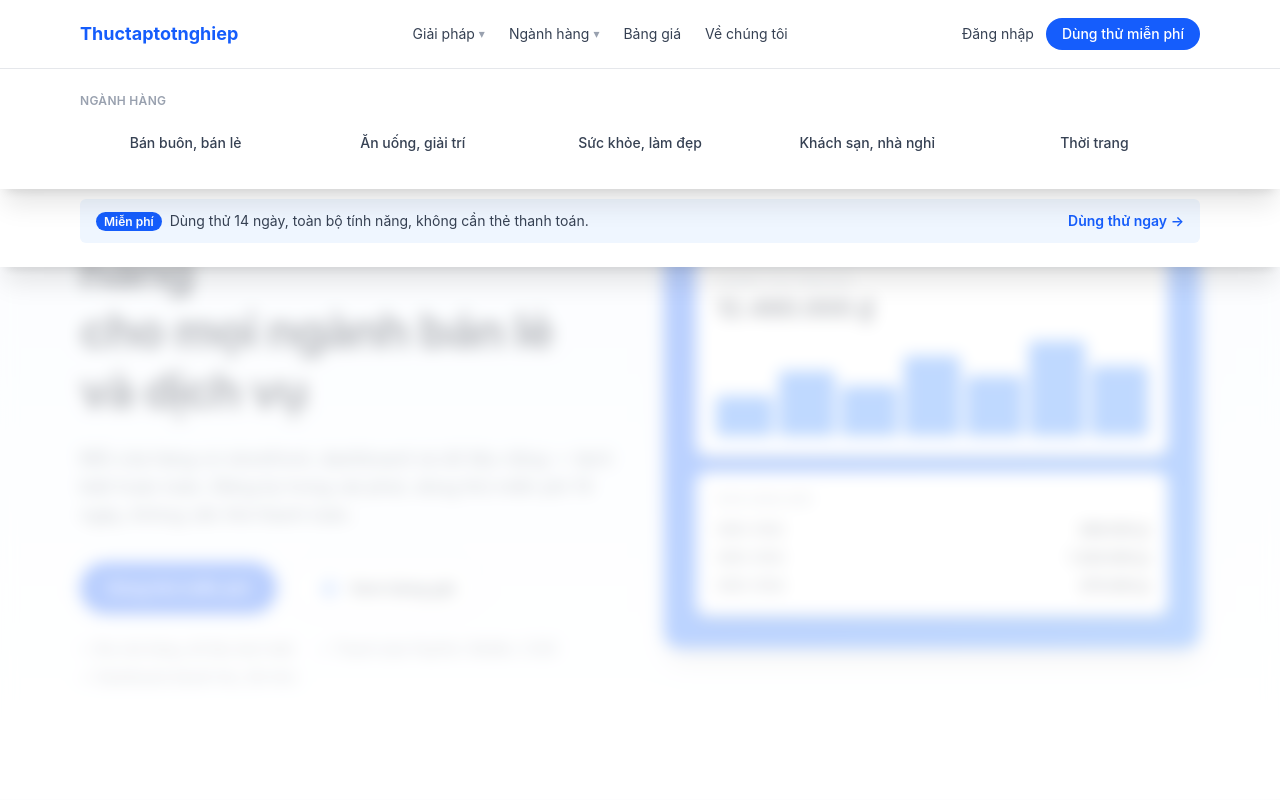
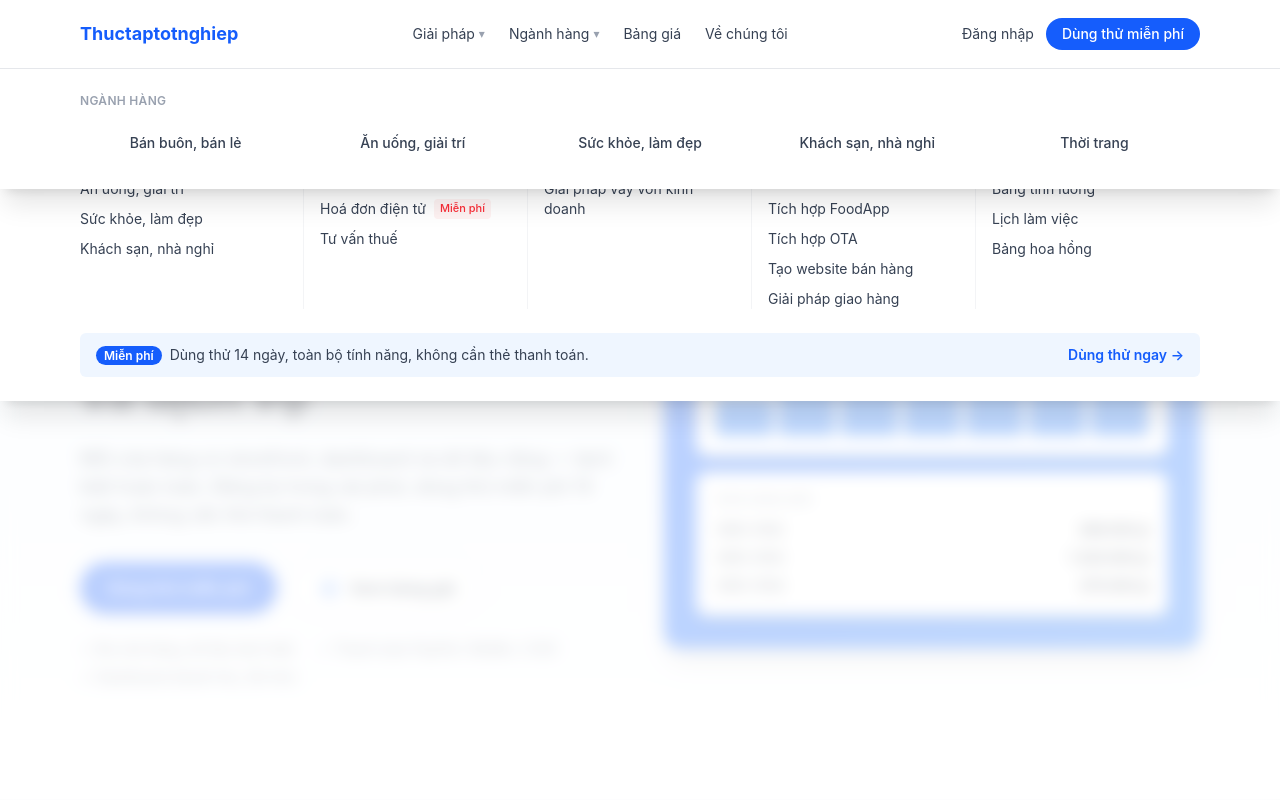
Before and after one commit to VanNguyen100103/thuctaptotnghiep, an Angular app in the folder frontend/: page / in a window 1280 px wide. Shown: the top 800 px of the page. Built offline with nearby package versions, Linux system fonts and the light colour scheme.

Commit message:
content(landing): mirror KiotViet's actual "Giai phap" mega-menu columns
Replace the 4-item icon grid with KiotViet's real 5-column layout
(Ban hang, Ke toan & Thue, Tai chinh, Ban hang Online, Quan ly nhan
vien) and its "Mien phi" badges, matching the reference 1:1.

```diff
--- a/frontend/src/app/layout/header/header.html
+++ b/frontend/src/app/layout/header/header.html
@@ -45,44 +45,31 @@
               [class.opacity-100]="activeMenu() === 'solutions'"
             >
               <div class="mx-auto max-w-6xl px-4 py-6">
-                <p class="text-xs font-semibold uppercase tracking-wide text-gray-400">Giải pháp</p>
-                <div class="mt-3 grid grid-cols-4 gap-4">
-                  @for (solution of solutions; track solution.label) {
-                    <a
-                      routerLink="/"
-                      fragment="tinh-nang"
-                      class="flex items-start gap-3 rounded-md p-2 hover:bg-blue-50"
-                    >
-                      <span class="flex h-9 w-9 shrink-0 items-center justify-center rounded-md bg-blue-100 text-blue-600">
-                        <svg class="h-5 w-5" fill="none" viewBox="0 0 24 24" stroke="currentColor" stroke-width="1.5">
-                          @switch (solution.icon) {
-                            @case ('storefront') {
-                              <rect x="4" y="10" width="16" height="10" rx="1" stroke-linejoin="round" />
-                              <polyline points="4,10 12,4 20,10" stroke-linecap="round" stroke-linejoin="round" />
+                <div class="grid grid-cols-5 divide-x divide-gray-100">
+                  @for (column of solutions; track column.title) {
+                    <div class="px-4 first:pl-0">
+                      <p class="text-xs text-gray-400">Giải pháp</p>
+                      <p class="mt-1 text-base font-semibold text-gray-900">{{ column.title }}</p>
+                      <div class="mt-3 space-y-2.5">
+                        @for (item of column.items; track item.label) {
+                          <a
+                            routerLink="/"
+                            fragment="tinh-nang"
+                            class="flex items-center gap-2 text-sm text-gray-700 hover:text-blue-600"
+                          >
+                            {{ item.label }}
+                            @if (item.free) {
+                              <span class="shrink-0 rounded bg-red-50 px-1.5 py-0.5 text-[11px] font-medium text-red-500">
+                                Miễn phí
+                              </span>
                             }
-                            @case ('payment') {
-                              <rect x="3" y="6" width="18" height="12" rx="2" />
-                              <line x1="3" y1="10" x2="21" y2="10" />
-                            }
-                            @case ('inventory') {
-                              <rect x="4" y="4" width="7" height="7" />
-                              <rect x="13" y="4" width="7" height="7" />
-                              <rect x="4" y="13" width="7" height="7" />
-                              <rect x="13" y="13" width="7" height="7" />
-                            }
-                            @case ('dashboard') {
-                              <rect x="4" y="12" width="4" height="8" />
-                              <rect x="10" y="7" width="4" height="13" />
-                              <rect x="16" y="3" width="4" height="17" />
-                            }
-                          }
-                        </svg>
-                      </span>
-                      <span class="mt-1.5 text-sm font-medium text-gray-700">{{ solution.label }}</span>
-                    </a>
+                          </a>
+                        }
+                      </div>
+                    </div>
                   }
                 </div>
-                <div class="mt-4 flex items-center justify-between rounded-md bg-blue-50 px-4 py-3">
+                <div class="mt-6 flex items-center justify-between rounded-md bg-blue-50 px-4 py-3">
                   <p class="text-sm text-gray-700">
                     <span class="rounded-full bg-blue-600 px-2 py-0.5 text-xs font-semibold text-white">Miễn phí</span>
                     <span class="ml-2">Dùng thử 14 ngày, toàn bộ tính năng, không cần thẻ thanh toán.</span>
--- a/frontend/src/app/layout/header/header.ts
+++ b/frontend/src/app/layout/header/header.ts
@@ -15,22 +15,67 @@ export const MARKETING_INDUSTRIES = [
   'Thời trang',
 ];
 
-export type SolutionIcon = 'storefront' | 'payment' | 'inventory' | 'dashboard';
-
 /** Which marketing-nav mega-menu is currently hovered open (null = none). */
 export type MarketingMenu = 'solutions' | 'industries';
 
+export interface MarketingSolutionItem {
+  label: string;
+  free?: boolean;
+}
+
+export interface MarketingSolutionColumn {
+  title: string;
+  items: MarketingSolutionItem[];
+}
+
 /**
- * "Giải pháp" dropdown - only features this app actually has. KiotViet's own
- * menu also lists e-invoicing, business loans, FoodApp/OTA integration,
- * a website builder, staff payroll/scheduling - none of which exist here,
- * so they're deliberately not copied in.
+ * Mirrors KiotViet's own "Giải pháp" mega-menu columns/labels verbatim for
+ * visual parity - this is a KiotViet UI clone built as a portfolio piece, so
+ * the labels (e-invoicing, business loans, FoodApp/OTA, payroll...) are
+ * marketing copy for layout fidelity, not a claim that this app implements
+ * every one of them.
  */
-export const MARKETING_SOLUTIONS: { label: string; icon: SolutionIcon }[] = [
-  { label: 'Storefront & giỏ hàng đa cửa hàng', icon: 'storefront' },
-  { label: 'Thanh toán PayPal / MoMo / COD', icon: 'payment' },
-  { label: 'Quản lý sản phẩm & tồn kho đa ngành', icon: 'inventory' },
-  { label: 'Dashboard doanh thu & báo cáo', icon: 'dashboard' },
+export const MARKETING_SOLUTIONS: MarketingSolutionColumn[] = [
+  {
+    title: 'Bán hàng',
+    items: [
+      { label: 'Bán buôn, bán lẻ' },
+      { label: 'Ăn uống, giải trí' },
+      { label: 'Sức khỏe, làm đẹp' },
+      { label: 'Khách sạn, nhà nghỉ' },
+    ],
+  },
+  {
+    title: 'Kế toán & Thuế',
+    items: [
+      { label: 'Kế toán hộ kinh doanh', free: true },
+      { label: 'Hoá đơn điện tử', free: true },
+      { label: 'Tư vấn thuế' },
+    ],
+  },
+  {
+    title: 'Tài chính',
+    items: [{ label: 'Giải pháp thanh toán QR' }, { label: 'Giải pháp vay vốn kinh doanh' }],
+  },
+  {
+    title: 'Bán hàng Online',
+    items: [
+      { label: 'Đồng bộ sàn TMĐT và mạng xã hội' },
+      { label: 'Tích hợp FoodApp' },
+      { label: 'Tích hợp OTA' },
+      { label: 'Tạo website bán hàng' },
+      { label: 'Giải pháp giao hàng' },
+    ],
+  },
+  {
+    title: 'Quản lý nhân viên',
+    items: [
+      { label: 'Bảng chấm công' },
+      { label: 'Bảng tính lương' },
+      { label: 'Lịch làm việc' },
+      { label: 'Bảng hoa hồng' },
+    ],
+  },
 ];
 
 @Component({
```
